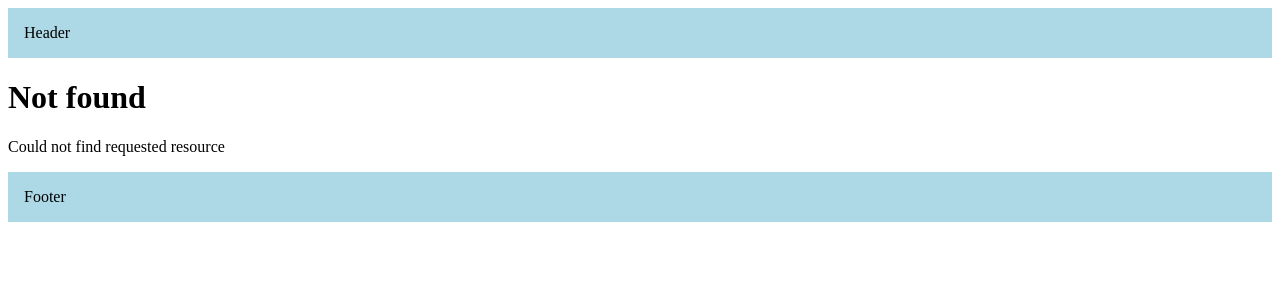
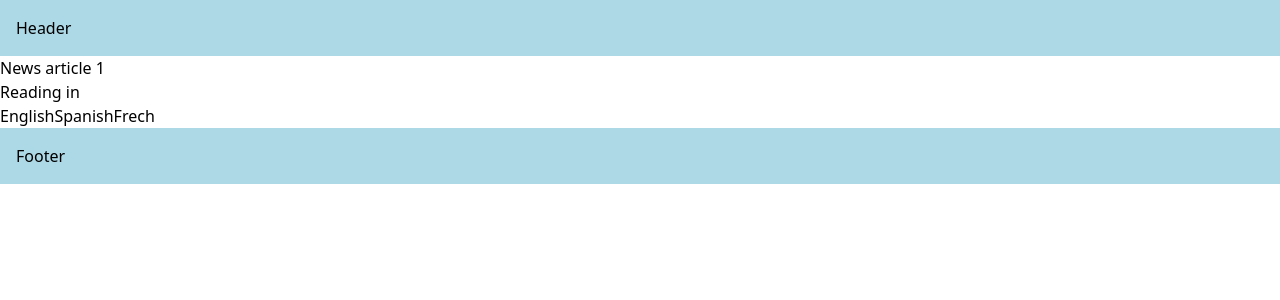
Before and after one commit to sergio-arce/next-15, a Next.js app: page /articles/1 in a window 1280 px wide. Before the commit this address had no page. Shown: the top 300 px of the page. Built offline with nearby package versions, Linux system fonts and the light colour scheme.

Commit message:
param and searchParams in articles pages using a client and server components

```diff
--- /dev/null
+++ b/src/app/articles/[articleId]/page.tsx
@@ -0,0 +1,63 @@
+'use client'
+
+import Link from "next/link";
+
+import { use } from "react" // important
+/**
+ * ¿Cómo funciona use()?
+ * - use() suspende la renderización hasta que la promesa se resuelva.
+ * - Cuando la promesa se resuelve, devuelve el valor resultante directamente.
+ * - Es útil en componentes Client Components ('use client') donde se manejan datos asíncronos de manera más declarativa.
+ */
+
+import "./styles.css"
+
+export default  function NewArticle({ params, searchParams }: {
+  params: Promise<{ articleId: string }>,
+  searchParams: Promise<{ lang?: "en" | "es" | "fr" }>,
+}) {
+
+  // Extraemos los valores de las promesas directamente con use()
+  const { articleId } =  use(params)
+  const { lang } =  use(searchParams)
+
+  return <div>
+    <h1>News article <span className="text-red-500">{ articleId }</span></h1>
+    <p>Reading in <span className="text-red-500">{ lang }</span></p>
+
+    <div className="flex gap-4 text-blue-500">
+      <Link href={`/articles/${articleId}?lang=en`}>English</Link>
+      <Link href={`/articles/${articleId}?lang=es`}>Spanish</Link>
+      <Link href={`/articles/${articleId}?lang=fr`}>Frech</Link>
+    </div>
+  </div>;
+}
+
+
+/**
+ * [ Work in Server ]
+ */
+
+// import Link from "next/link";
+
+// import "./styles.css"
+
+// export default async function NewArticle({ params, searchParams }: {
+//   params: Promise<{ articleId: string }>,
+//   searchParams: Promise<{ lang: string }>,
+// }) {
+
+//   const { articleId } = await params
+//   const { lang } = await searchParams
+
+//   return <div>
+//     <h1>News article <span className="text-red-500">{ articleId }</span></h1>
+//     <p>Reading in <span className="text-red-500">{ lang }</span></p>
+
+//     <div className="flex gap-4 text-blue-500">
+//       <Link href={`/articles/${articleId}?lang=en`}>English</Link>
+//       <Link href={`/articles/${articleId}?lang=es`}>Spanish</Link>
+//       <Link href={`/articles/${articleId}?lang=fr`}>Frech</Link>
+//     </div>
+//   </div>;
+// }
--- /dev/null
+++ b/src/app/articles/[articleId]/styles.css
@@ -0,0 +1,3 @@
+@tailwind base;
+@tailwind components;
+@tailwind utilities;
```
